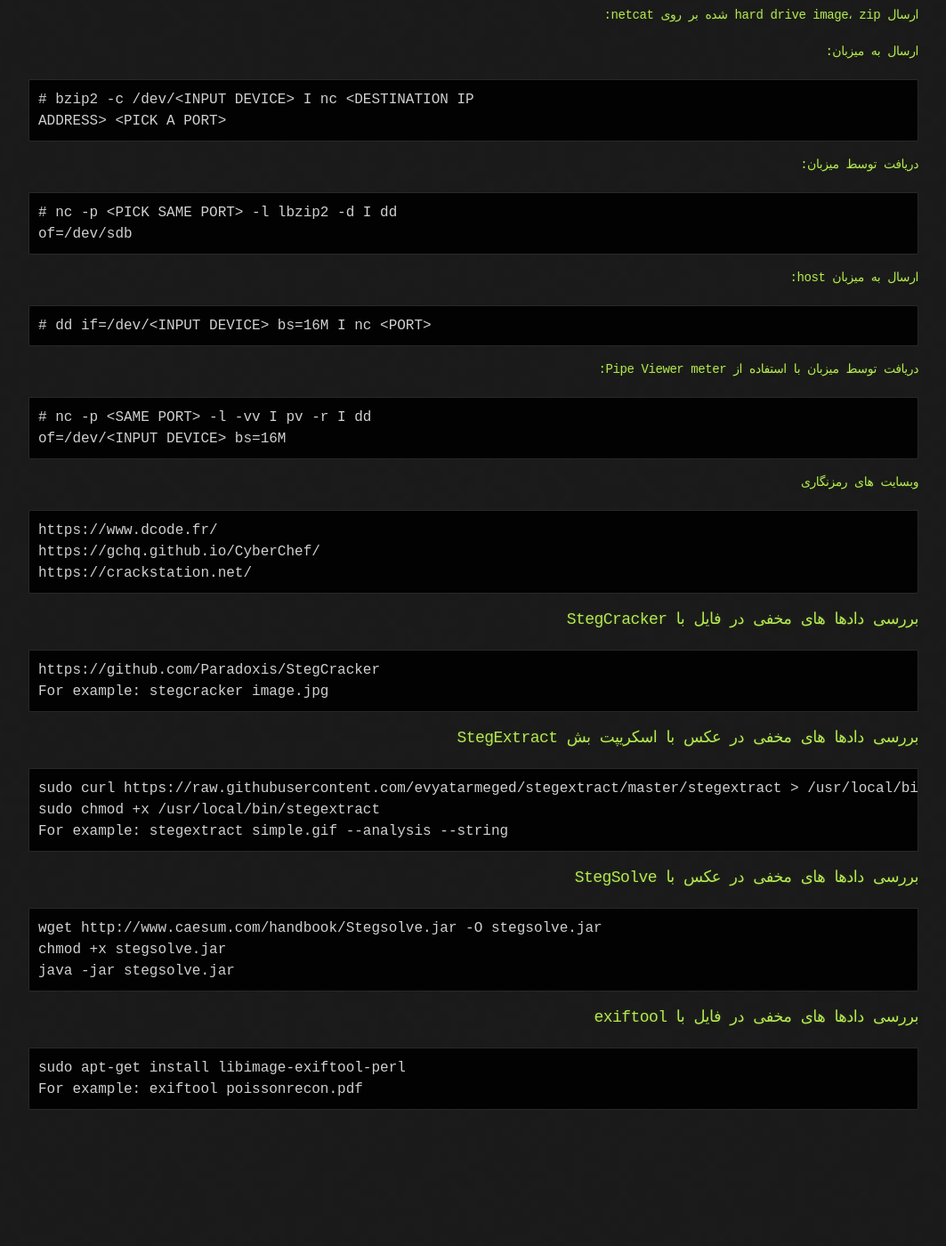
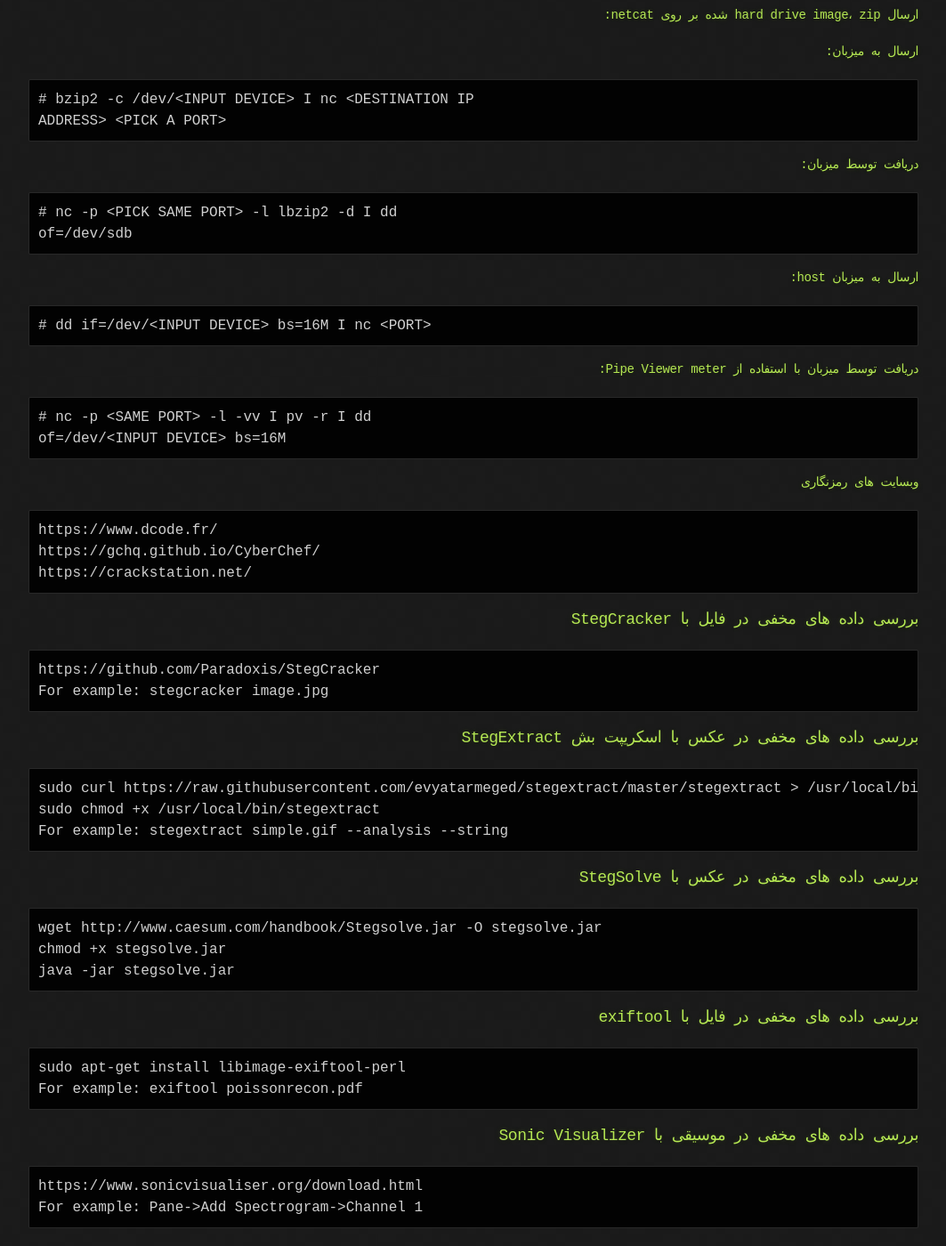
Before and after one commit to irblueteam/blue-team, a Jekyll site: the page built from respond-analysis.md, in a window 1280 px wide and 1400 px high, scrolled down 23517 px. Shown: the whole window at 89% size, without its empty margins (108-1171 px from the left). Built offline with Jekyll 4.4.1, drawn with Linux system fonts in a browser that asks for light colours; some web fonts are replaced; our own code applies the rules of GitHub Pages for plain Markdown files; before the commit the page ends 24784 px from its top, so only the background shows below that.

Commit message:
Sonic Visualizer

````diff
--- a/respond-analysis.md
+++ b/respond-analysis.md
@@ -1206,14 +1206,14 @@
 https://crackstation.net/
 ```
 
-### بررسی دادها های مخفی در فایل با StegCracker
+### بررسی داده های مخفی در فایل با StegCracker
 
 ```text
 https://github.com/Paradoxis/StegCracker
 For example: stegcracker image.jpg
 ```
 
-### بررسی دادها های مخفی در عکس با اسکریپت بش StegExtract
+### بررسی داده های مخفی در عکس با اسکریپت بش StegExtract
 
 ```text
 sudo curl https://raw.githubusercontent.com/evyatarmeged/stegextract/master/stegextract > /usr/local/bin/stegextract
@@ -1221,7 +1221,7 @@
 For example: stegextract simple.gif --analysis --string
 ```
 
-### بررسی دادها های مخفی در عکس با StegSolve
+### بررسی داده های مخفی در عکس با StegSolve
 
 ```text
 wget http://www.caesum.com/handbook/Stegsolve.jar -O stegsolve.jar
@@ -1229,9 +1229,16 @@
 java -jar stegsolve.jar
 ```
 
-### بررسی دادها های مخفی در فایل با exiftool
+### بررسی داده های مخفی در فایل با exiftool
 
 ```text
 sudo apt-get install libimage-exiftool-perl
 For example: exiftool poissonrecon.pdf
 ```
+
+### بررسی داده های مخفی در موسیقی با Sonic Visualizer
+
+```text
+https://www.sonicvisualiser.org/download.html
+For example: Pane->Add Spectrogram->Channel 1
+```
````
